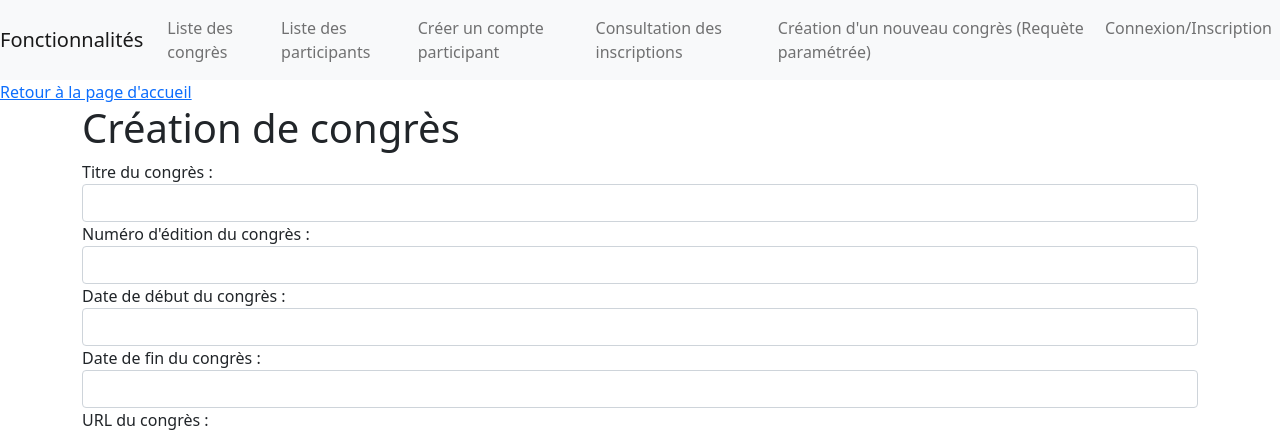
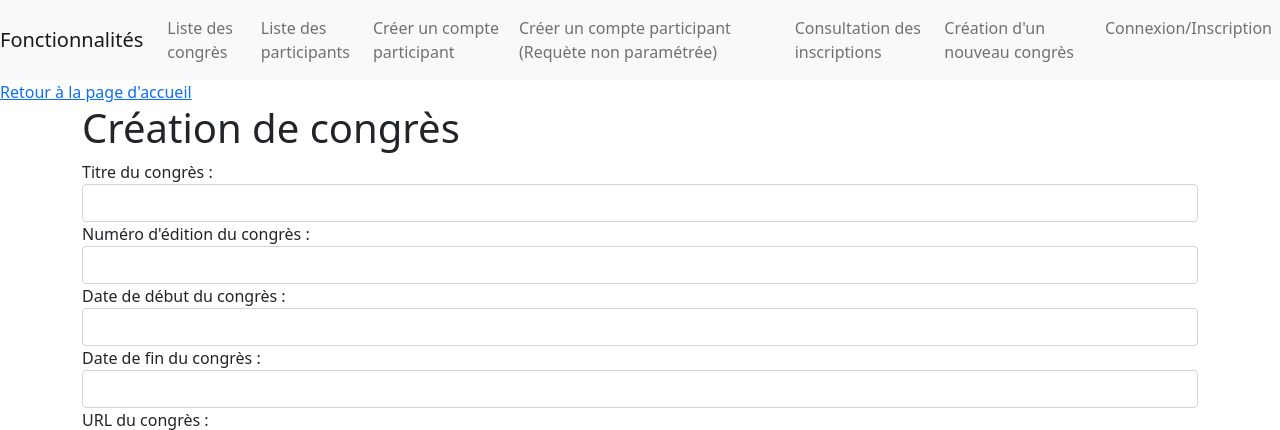
Before and after one commit to manuvai/M1_MIAGE_IM_ConcepWeb2_TP2, a Flask app: page /congres/add in a window 1280 px wide. Shown: the top 430 px of the page. Run offline with Flask 2, Linux system fonts and the light colour scheme; data comes from the database, SQL or seed files in the repository; some libraries are stand-ins or nearby versions.

Commit message:
feat: Ajout d'un lien avec les requêtes non paramétrées

```diff
--- a/templates/layouts/nav.html
+++ b/templates/layouts/nav.html
@@ -17,11 +17,14 @@
                     <a class="nav-link" href="{{url_for("participants_add")}}">Créer un compte participant</a>
                 </li>
                 <li class="nav-item">
+                    <a class="nav-link" href="{{url_for("participants_add")}}?prepared=1">Créer un compte participant (Requète non
+                        paramétrée)</a>
+                </li>
+                <li class="nav-item">
                     <a class="nav-link" href="{{url_for("inscriptions_search")}}">Consultation des inscriptions</a>
                 </li>
                 <li class="nav-item">
-                    <a class="nav-link" href="{{url_for("congres_add")}}">Création d'un nouveau congrès (Requète
-                        paramétrée)</a>
+                    <a class="nav-link" href="{{url_for("congres_add")}}">Création d'un nouveau congrès </a>
                 </li>
                 {% if session.get('user_id') %}
                     <li class="nav-item">
```
